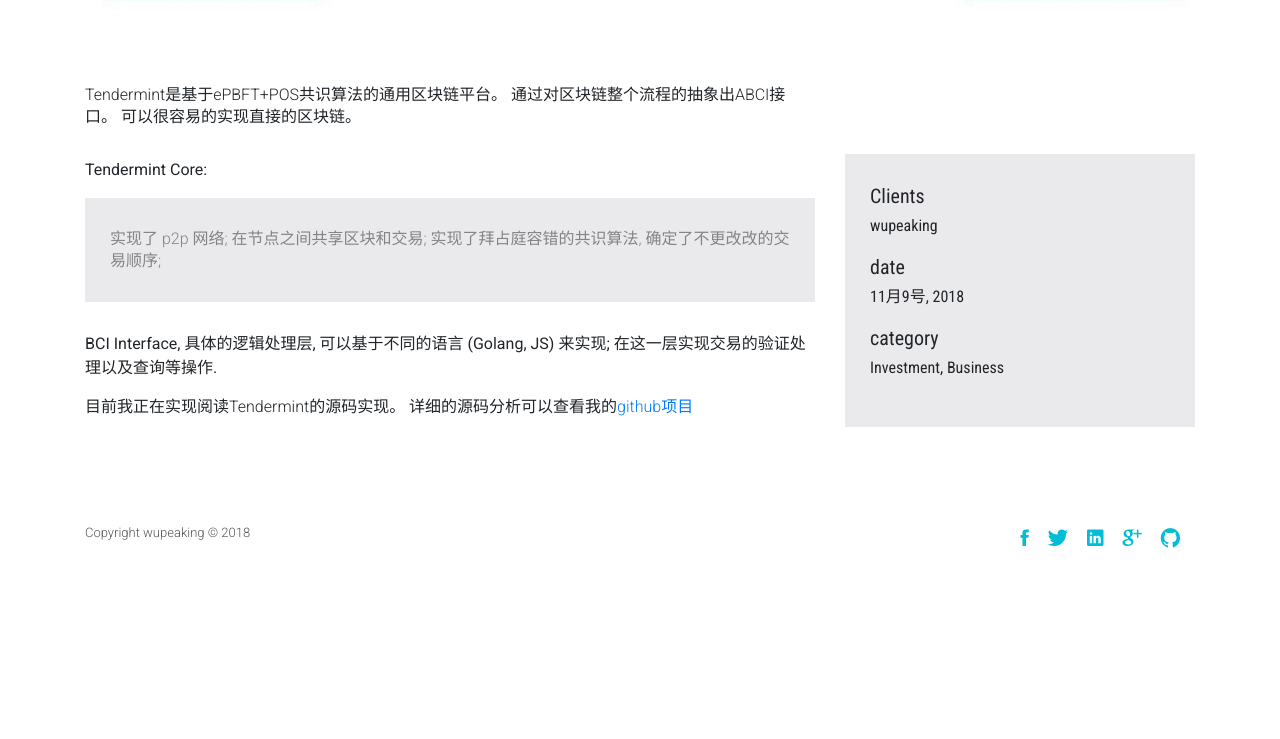
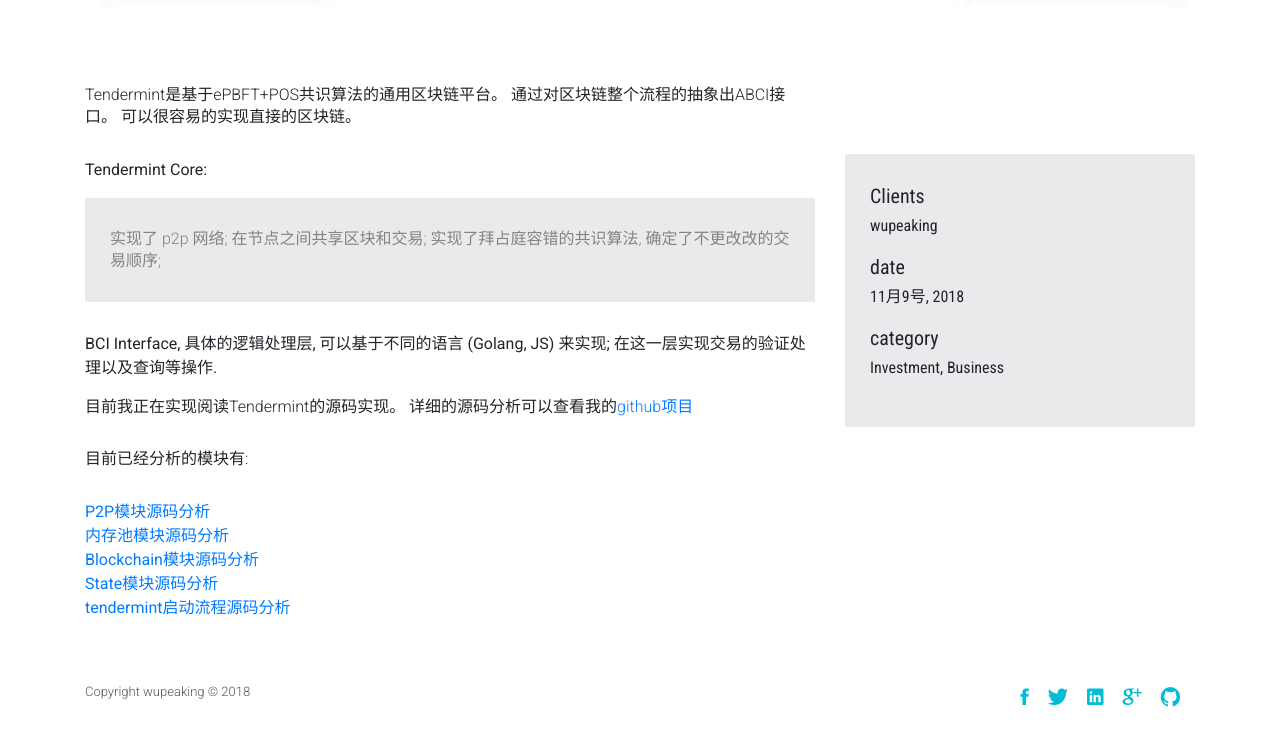
Before and after one commit to wupeaking/wupeaking, a plain HTML site: page learn/tendermint_code/index.html in a window 1280 px wide. Shown: the part 903-1642 px from the top of the page. Before the commit the page ends 1483 px from the top, so only its background shows below. Drawn offline with Linux system fonts and the light colour scheme; a web font is replaced by a local one.

Commit message:
修改博客内容

```diff
--- a/learn/tendermint_code/index.html
+++ b/learn/tendermint_code/index.html
@@ -133,6 +133,16 @@
 </ul>
 
 <p>目前我正在实现阅读Tendermint的源码实现。 详细的源码分析可以查看我的<a href="https://github.com/wupeaking/tendermint_code_analysis">github项目</a></p>
+
+<p>目前已经分析的模块有:</p>
+
+<ul>
+<li><a href="https://github.com/wupeaking/tendermint_code_analysis">P2P模块源码分析</a></li>
+<li><a href="https://github.com/wupeaking/tendermint_code_analysis">内存池模块源码分析</a></li>
+<li><a href="https://github.com/wupeaking/tendermint_code_analysis">Blockchain模块源码分析</a></li>
+<li><a href="https://github.com/wupeaking/tendermint_code_analysis">State模块源码分析</a></li>
+<li><a href="https://github.com/wupeaking/tendermint_code_analysis">tendermint启动流程源码分析</a></li>
+</ul>
                 </div>
 
             </div>
```
